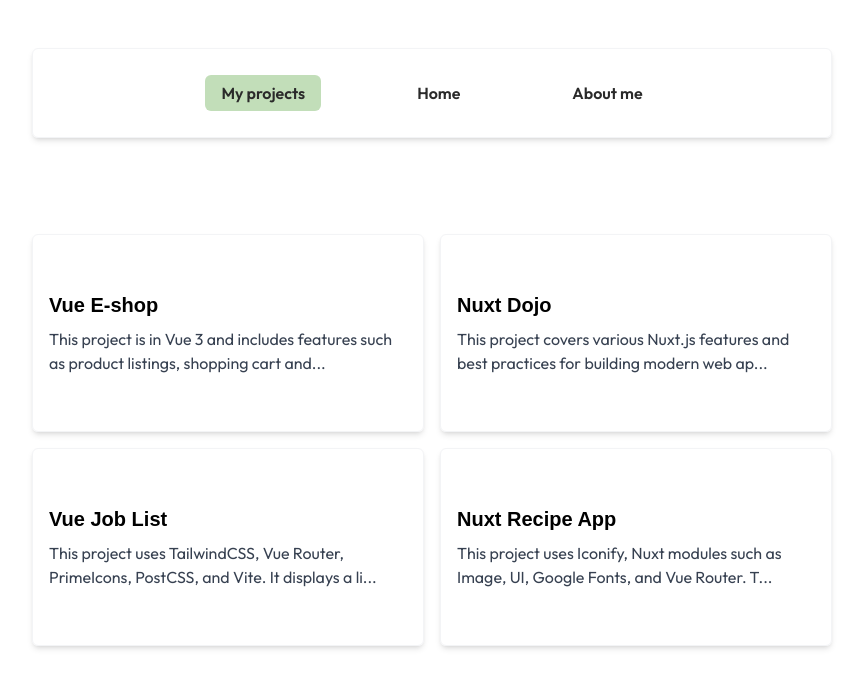
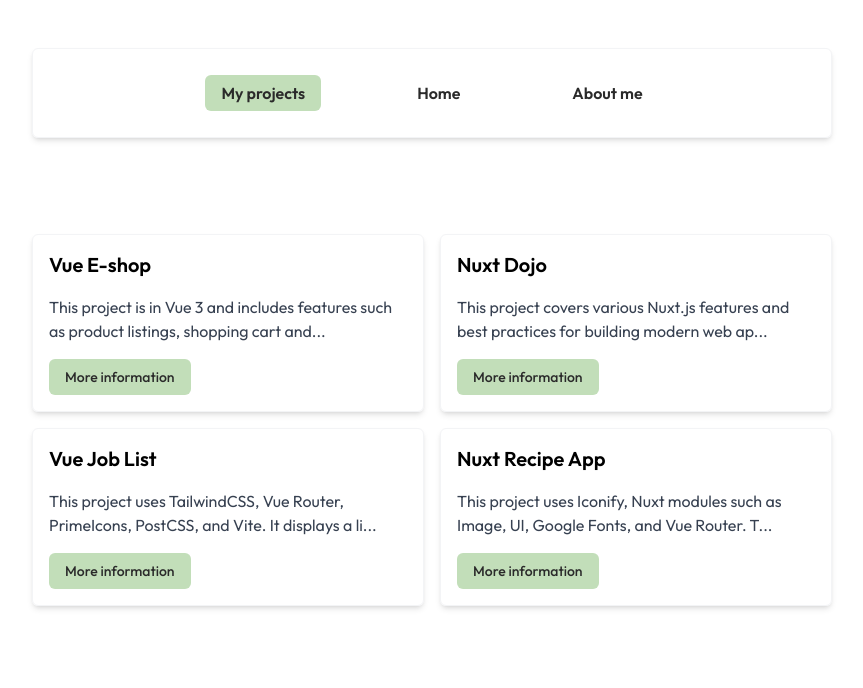
Before and after one commit to MichelleH17/portfolio-app-michaela, a Nuxt app: page /projects in a window 1280 px wide. Shown: the top 688 px of the page, without its empty margins (208-1071 px from the left). Built offline with nearby package versions, Linux system fonts and the light colour scheme; a web font is replaced by a local one.

Commit message:
fix: edit styles at ProjectCard component

```diff
--- a/components/ProjectCard.vue
+++ b/components/ProjectCard.vue
@@ -1,21 +1,25 @@
 <template>
-  <div class="hover:border-custom_green hover:bg-custom_gray hover:shadow-custom_darker_green border border-gray-100 shadow-md rounded-md p-4 md:py-8">
-    <NuxtLink :to="`/project/${project.id}`" class="px-4 py-2 rounded-md">
-      <h3 class="text-xl font-semibold mb-2 font-Ovo">{{ project.title }}</h3>
-      <p class="text-gray-700 font-Outfit">{{ truncateDescription(project.description) }}</p>
-    </NuxtLink>
+  <div class="hover:border-custom_green hover:bg-custom_gray hover:shadow-custom_darker_green border border-gray-100 shadow-md rounded-md p-4 font-Outfit">
+    <div class="flex flex-col space-y-4">
+      <h3 class="text-xl font-semibold">{{ project.title }}</h3>
+      <p class="text-gray-700">{{ truncateDescription(project.description) }}</p>
+      <NuxtLink :to="`/projects/${ project.id}`"
+        class="rounded-md bg-custom_green px-4 py-2 text-sm w-fit whitespace-nowrap font-medium text-custom_black hover:bg-custom_darker_green"
+      >
+        More information
+      </NuxtLink>
+    </div>
   </div>
 </template>
 
 <script lang="ts" setup>
+  import projectData from '~/data/projects.json'
+
   defineProps<{
     project: IProject
   }>()
+
   const truncateDescription = (description: string) => {
     return description.length > 90 ? `${description.slice(0, 90)}...` : description
   }
 </script>
-
-<style>
-
-</style>
```
